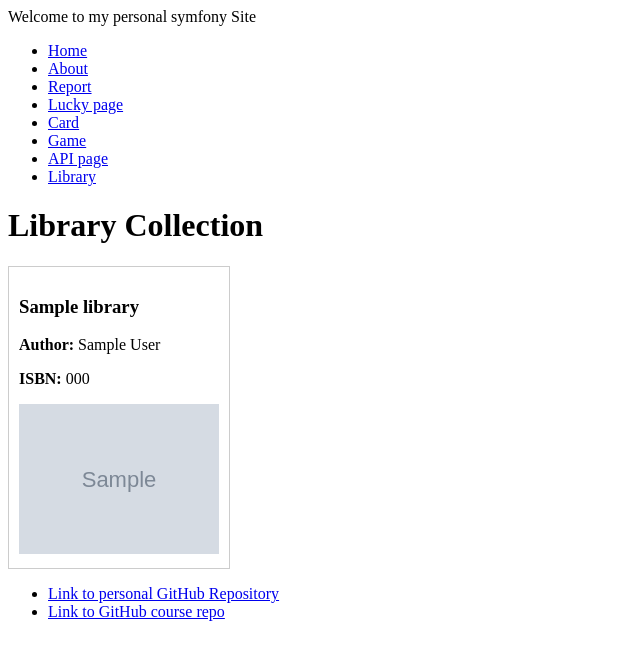
After one commit to rebahama/bth-mvc-1, a Symfony app: template templates/library/view.html.twig in a window 1280 px wide. The commit adds this page. Shown: the top 660 px of the page, without its empty margins (0-640 px from the left). Run offline with Twig, Linux system fonts and the light colour scheme; the template is opened without the code that fills it: most values are stand-ins (such as "Sample title", 1, 10 or a date in 2020); grey boxes marked "Sample" are stand-in pictures; some libraries are stand-ins or nearby versions.

Commit message:
add library view page

```diff
--- a/templates/base.html.twig
+++ b/templates/base.html.twig
@@ -29,6 +29,7 @@
         <li class="navbar-item"><a href="{{ path('card_main') }}" class="navbar-link">Card </a></li>
         <li class="navbar-item"><a href="{{ path('card_game') }}" class="navbar-link">Game </a></li>
         <li class="navbar-item"><a href="{{ path('api') }}" class="navbar-link">API page </a></li>
+        <li class="navbar-item"><a href="{{ path('app_library') }}" class="navbar-link">Library </a></li>
     </ul>
 </nav>
         {% block body %}{% endblock %}
--- a/templates/footer-report.html.twig
+++ b/templates/footer-report.html.twig
@@ -29,6 +29,7 @@
         <li class="navbar-item"><a href="{{ path('card_main') }}" class="navbar-link">Card </a></li>
         <li class="navbar-item"><a href="{{ path('card_game') }}" class="navbar-link">Game </a></li>
         <li class="navbar-item"><a href="{{ path('api') }}" class="navbar-link">API page </a></li>
+        <li class="navbar-item"><a href="{{ path('app_library') }}" class="navbar-link">Library </a></li>
     </ul>
 </nav>
         {% block body %}{% endblock %}
--- /dev/null
+++ b/templates/library/view.html.twig
@@ -0,0 +1,25 @@
+{% extends 'base.html.twig' %}
+
+{% block title %}Library Collection{% endblock %}
+
+{% block body %}
+    <h1>Library Collection</h1>
+<div class="grid-container-dynamic">
+    <div style="display: flex; flex-wrap: wrap; gap: 20px;">
+        {% for book in libraries %}
+            <div style="border: 1px solid #ccc; padding: 10px; width: 200px;">
+                <h3>{{ book.title }}</h3>
+                <p><strong>Author:</strong> {{ book.author }}</p>
+                <p><strong>ISBN:</strong> {{ book.isbn }}</p>
+                {% if book.imagePath %}
+                    <img src="{{ asset(book.imagePath) }}" alt="Book image" style="width: 100%;">
+                {% else %}
+                    <p>No image available</p>
+                {% endif %}
+            </div>
+        {% else %}
+            <p>No books found in the library.</p>
+        {% endfor %}
+    </div>
+    </div>
+{% endblock %}
```
Also changed, not shown: src/Controller/LibraryController.php (+13 -0 lines), src/Repository/LibraryRepository.php (+20 -0 lines), templates/library/index.html.twig (+3 -12 lines).
